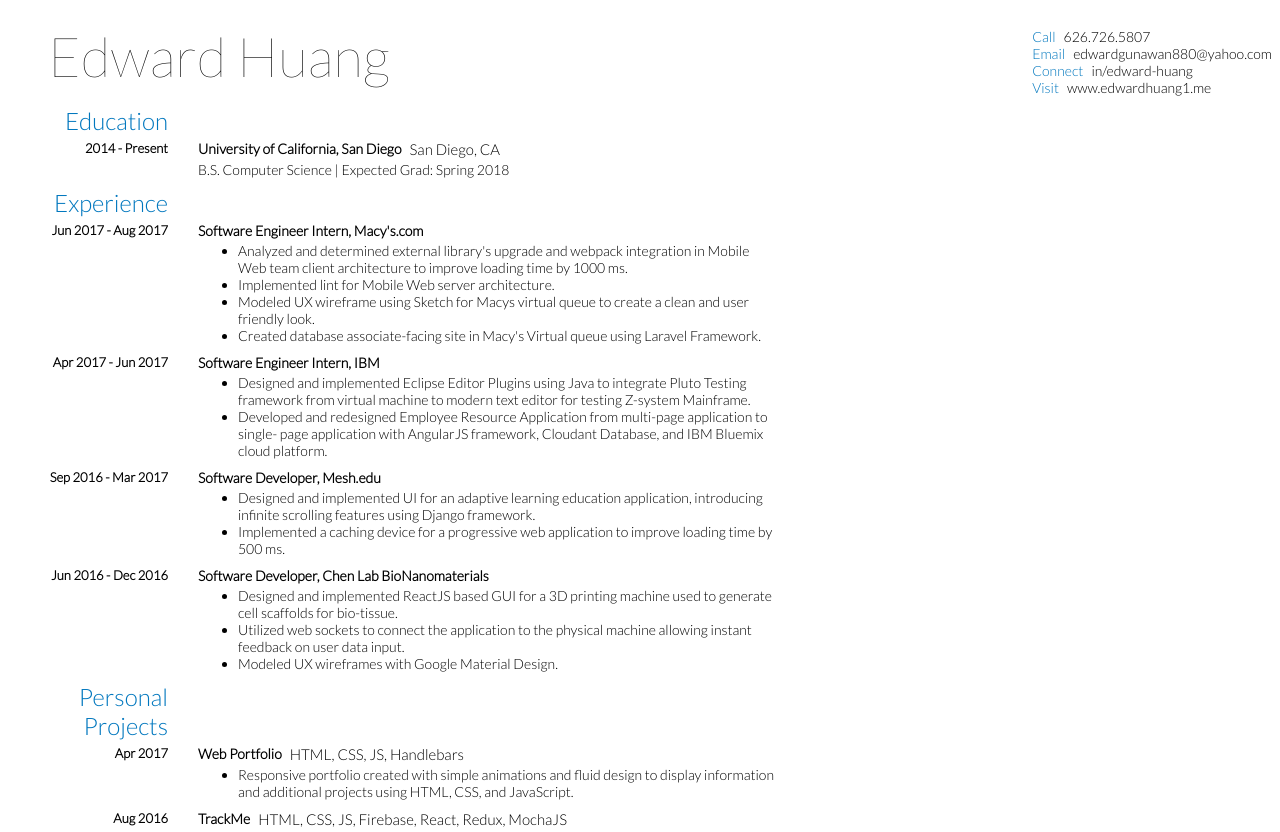
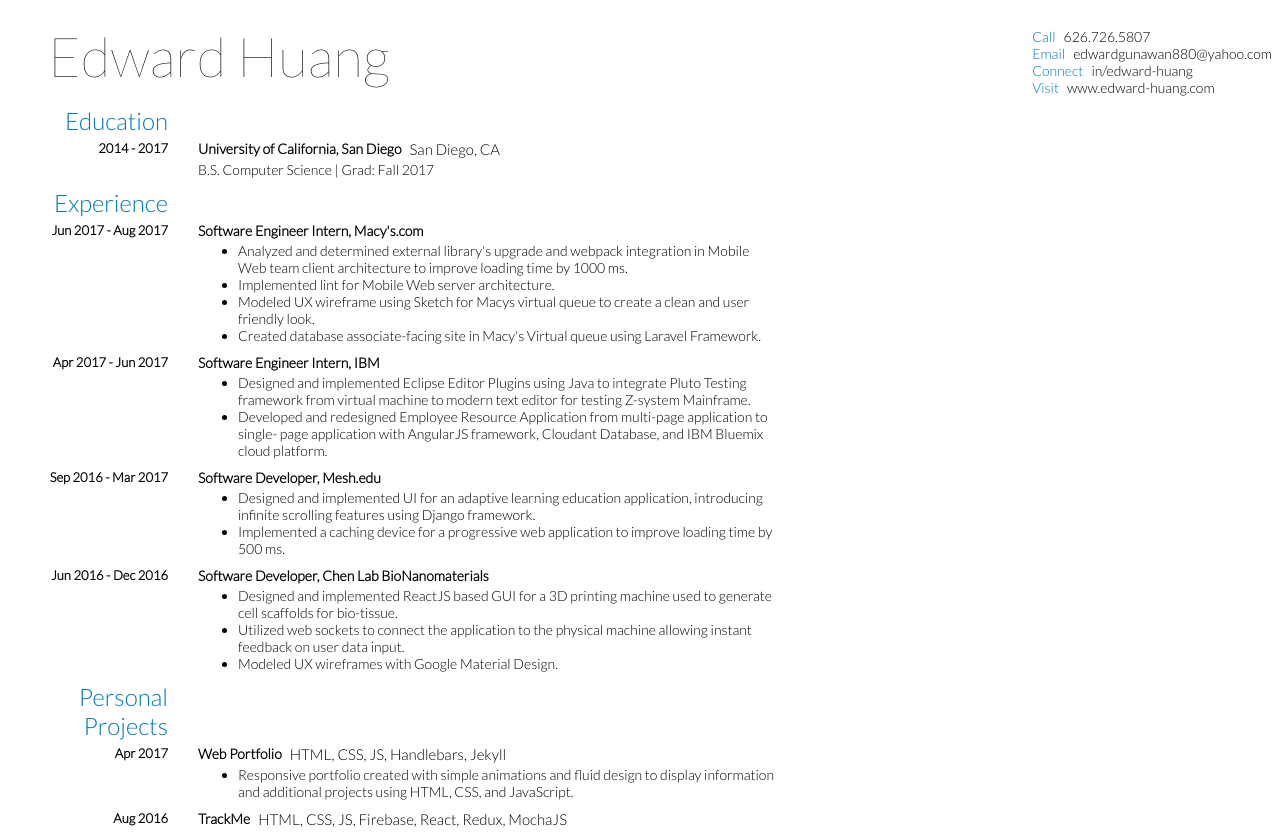
Before and after one commit to edwardGunawan/personal-website, a Jekyll site: the page _pages/resume.html, which Jekyll copies as it is, in a window 1280 px wide. Shown: the top 832 px of the page. Built offline with Jekyll 4.4.1, drawn with Linux system fonts in a browser that asks for light colours.

Commit message:
Adding google analytics, and updating resume and adding README file

```diff
--- a/_config.yml
+++ b/_config.yml
@@ -20,6 +20,9 @@
 baseurl: "" # the subpath of your site, e.g. /blog
 url: "https://www.edward-huang.com" # the base hostname & protocol for your site, e.g. http://example.com
 github_username: edwardGunawan
+
+# google analytics
+google_analytics: UA-113368564-1
 
 # Build settings
 markdown: kramdown
--- a/_includes/head.html
+++ b/_includes/head.html
@@ -38,5 +38,11 @@
   <!-- what to mention in http header -->
   <meta http-equiv="content-type" content="text/html">
   <meta http-equiv="X-UA-Compatible" content="IE=Edge">
+
+  <!-- adding google analytics -->
+  {% if site.google_analytics and jekyll.environment == "production" %}
+  {% include google_analytics.html %}
+  {% endif %}
+
   <title>{{ site.title }}</title>
 </head>
--- a/_pages/resume.html
+++ b/_pages/resume.html
@@ -137,7 +132,7 @@
 					<span><span style="display:inline; color:#0077be;">Call</span> &nbsp; 626.726.5807</span>
           <span><span style="display:inline; color:#0077be;">Email</span> &nbsp; edwardgunawan880@yahoo.com</span>
           <span><span style="display:inline; color:#0077be;">Connect</span> &nbsp; in/edward-huang</span>
-          <span><span style="display:inline; color:#0077be;">Visit</span> &nbsp; www.edwardhuang1.me </span>
+          <span><span style="display:inline; color:#0077be;">Visit</span> &nbsp; www.edward-huang.com </span>
 				</div>
 				<div class="clear"></div>
 			</div>
@@ -148,13 +143,13 @@
 
 				<div class="org">
 					<div class="org-title">
-						<span class="date">2014 - Present</span>
+						<span class="date">2014 - 2017</span>
 						<span class="corp">University of California, San Diego</span>
 						<span class="location">San Diego, CA</span>
 						<div class="clear"></div>
 					</div>
 					<div class="org-desc">
-						B.S. Computer Science | Expected Grad: Spring 2018
+						B.S. Computer Science | Grad: Fall 2017
 					</div>
 				</div>
 			</div>
@@ -237,7 +232,7 @@
 					<div class="org-title">
 						<span class="date">Apr 2017</span>
 						<span class="corp">Web Portfolio</span>
-            <span class="location">HTML, CSS, JS, Handlebars</span>
+            <span class="location">HTML, CSS, JS, Handlebars, Jekyll</span>
 						<div class="clear"></div>
 					</div>
 					<ul class="org-desc">
```
Also changed, not shown: other parts of _pages/resume.html (+0 -5 lines), _includes/google_analytics.html (added, +10 -0 lines), README.md (added), 1 other file.
